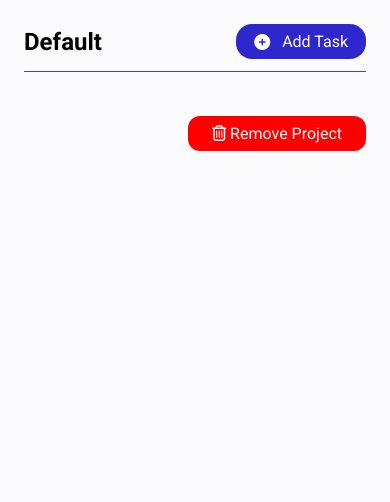
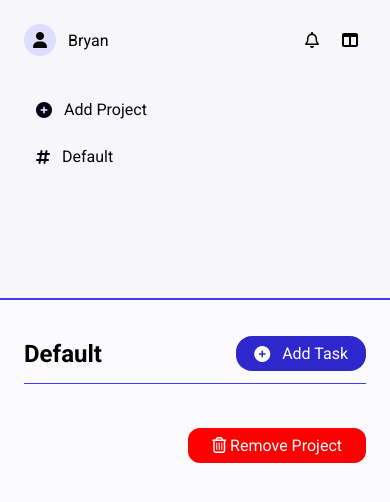
Before and after one commit to BryanF1nes/todo-list, a website built with webpack: page src/template.html in a window 390 px wide. Built offline with nearby package versions, Linux system fonts and the light colour scheme; a web font is replaced by a local one.

Commit message:
Mobile UI Fixes on small screens

```diff
--- a/src/styles.css
+++ b/src/styles.css
@@ -356,27 +356,6 @@ p {
     display: none;
 }
 
-@media screen and (max-width: 768px) {
-
-    .side-panel {
-        max-width: 250px;
-    }
-
-    .main-content {
-        margin-right: 0;
-    }
-}
-
-@media screen and (max-width: 425px) {
-    .side-panel {
-        display: none;
-    }
-
-    .main-content {
-        margin-right: 0;
-    }
-}
-
 @media (prefers-color-scheme: dark) {
     :root {
         --text: #ffffff;
@@ -450,3 +429,32 @@ p {
         border: 2px solid var(--primary);
     }
 }
+
+@media screen and (max-width: 768px) {
+
+    .side-panel {
+        max-width: 250px;
+    }
+
+    .main-content {
+        margin-right: 0;
+    }
+}
+
+@media screen and (max-width: 426px) {
+    .container {
+        flex-direction: column;
+    }
+
+    .side-panel {
+        max-width: 100%;
+        max-height: 300px;
+        border-bottom: 2px solid var(--accent);
+        border-right: none;
+        overflow-y: auto;
+    }
+
+    .main-content {
+        margin-right: 0;
+    }
+}
```
